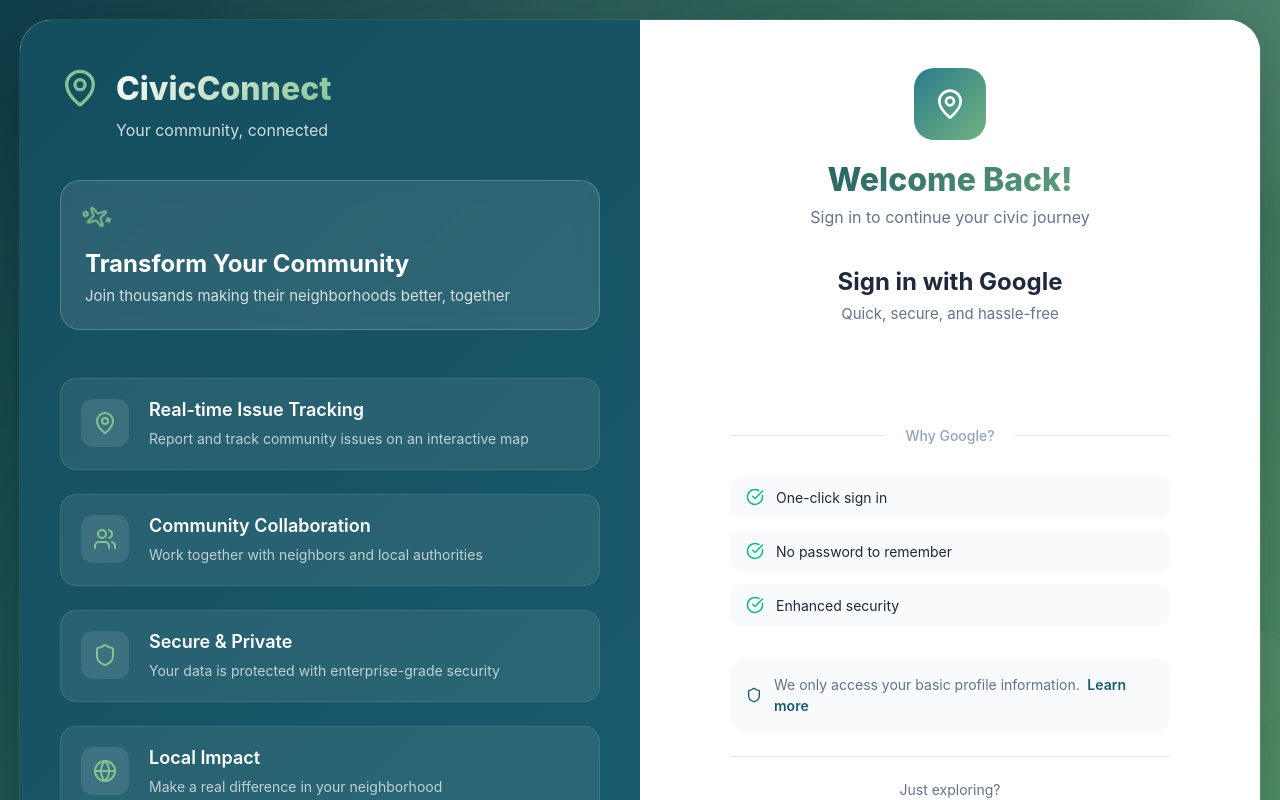
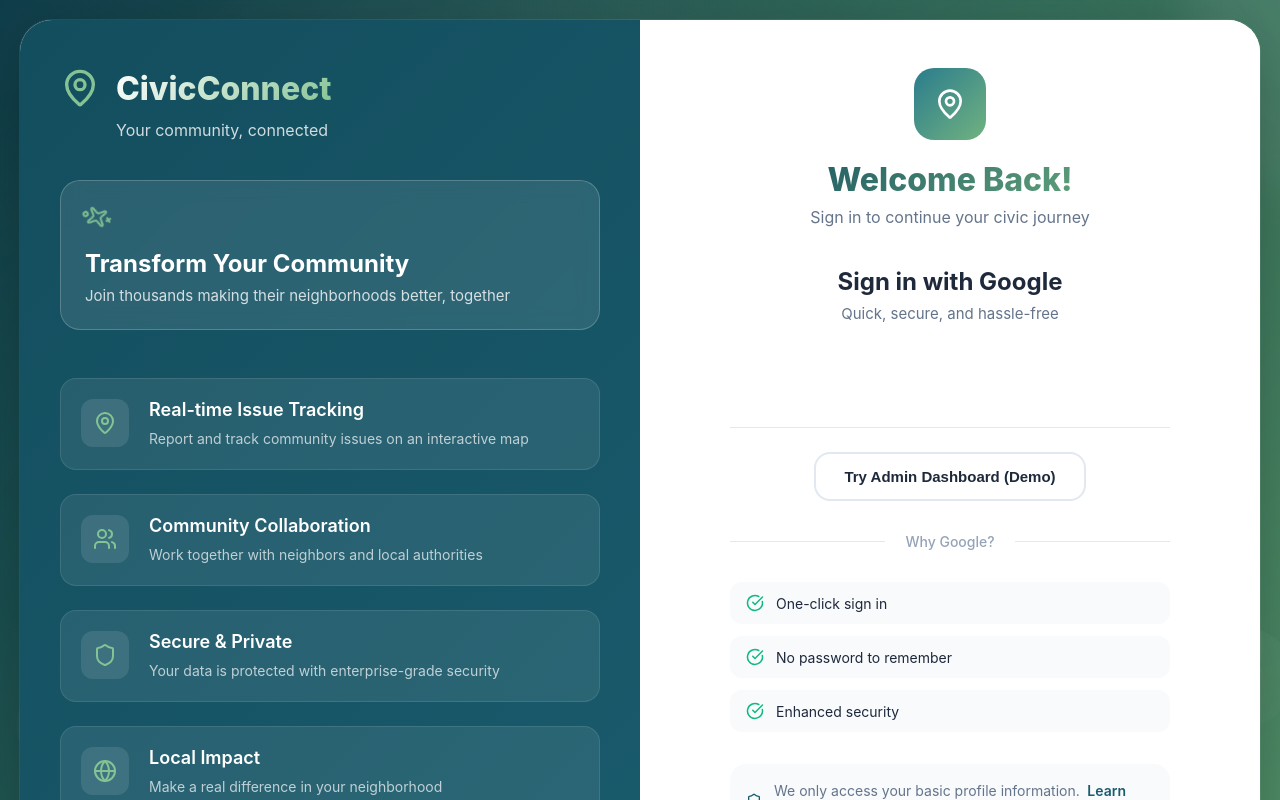
Before and after one commit to tarungsde/client-civicconnect, a React (Vite) app: page / in a window 1280 px wide. Shown: the top 800 px of the page. Built offline with nearby package versions, Linux system fonts and the light colour scheme; no server answers.

Commit message:
Admin bypass logic

```diff
--- a/src/components/Login.jsx
+++ b/src/components/Login.jsx
@@ -206,6 +206,35 @@
                 )}
               </div>
 
+              <div className="guest-option">
+                <button
+                  className="guest-btn"
+                  onClick={() => {
+                    // Create demo admin credentials
+                    const demoAdmin = {
+                      token: 'demo-jwt-token-admin',
+                      user: {
+                        id: 'demo-admin-123',
+                        email: 'demo.admin@example.com',
+                        name: 'Demo Administrator',
+                        picture: null,
+                        role: 'admin',
+                      }
+                    };
+
+                    localStorage.setItem('token', demoAdmin.token);
+                    localStorage.setItem('user', JSON.stringify(demoAdmin.user));
+                    window.dispatchEvent(new Event('authStateChange'));
+
+                    alert('Demo Admin Mode Activated! You can now access admin features.');
+
+                    setTimeout(() => navigate('/app'), 300);
+                  }}
+                >
+                  Try Admin Dashboard (Demo)
+                </button>
+              </div>
+
               {/* Divider */}
               <div className="divider">
                 <span>Why Google?</span>
```
